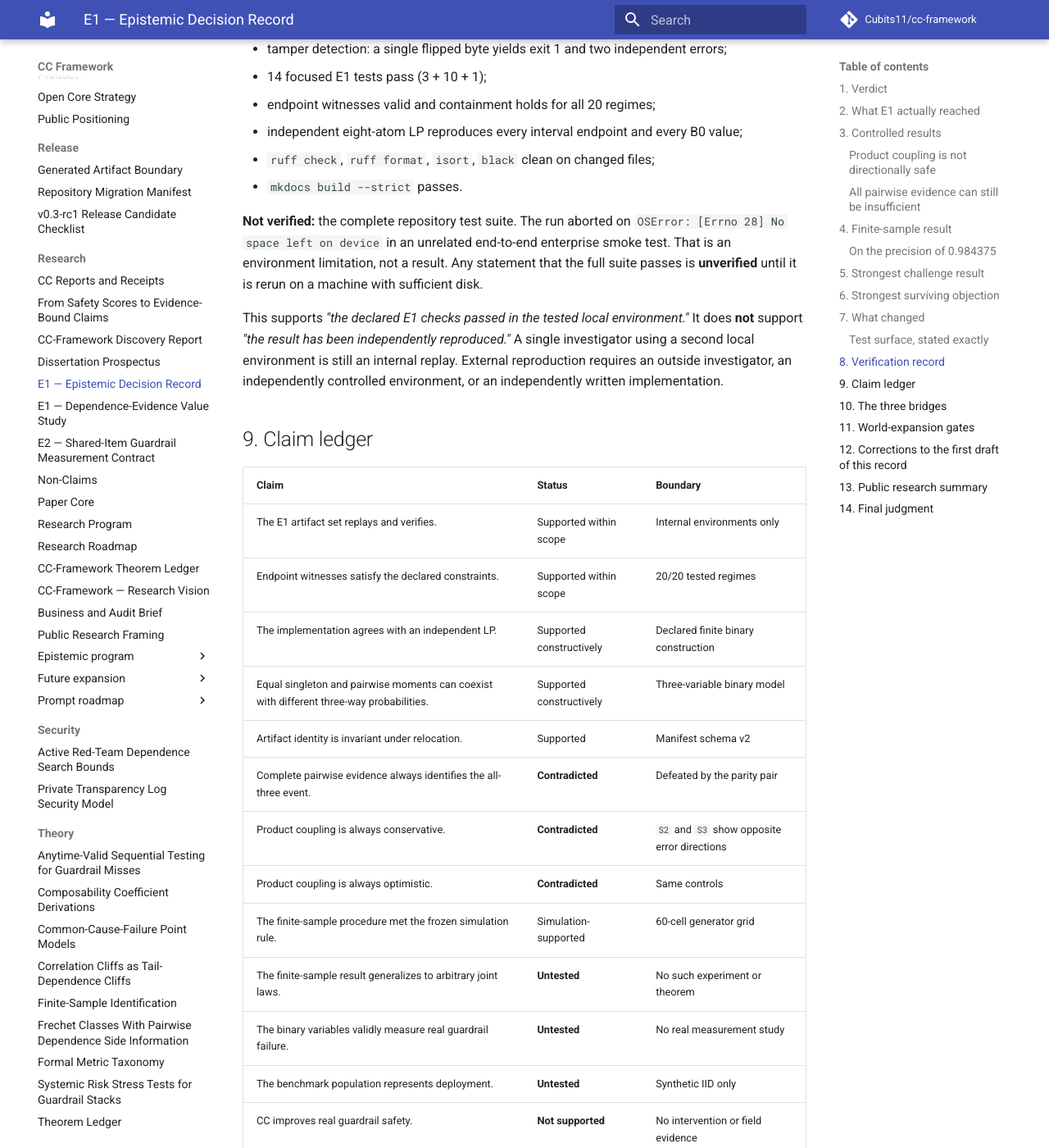
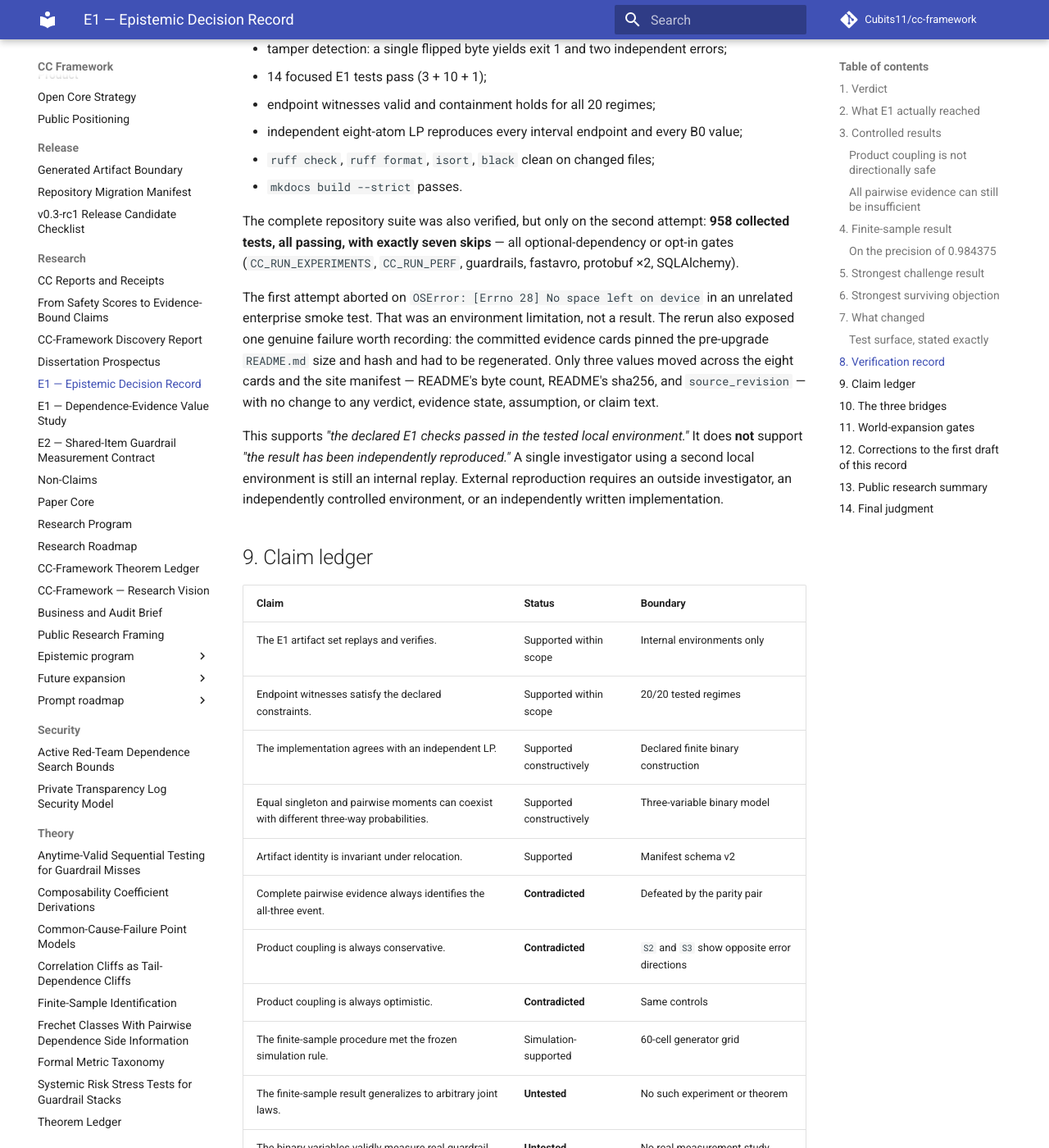
Before and after one commit to Cubits11/cc-framework, an MkDocs documentation site: the page built from docs/research/E1_DECISION_RECORD.md, in a window 1280 px wide and 1400 px high, scrolled down 6520 px. Shown: the whole window at 82% size. Built offline with MkDocs 1.6.1 and Material for MkDocs 9.7.7, drawn with Linux system fonts in a browser that asks for light colours; comment, search, counter and statistics services are not loaded; some of the changed text lies outside the part shown.

Commit message:
docs(research): confirm the full-suite claim the record had marked unverified
The decision record marked "the complete pytest suite passes" as
unverified because the run aborted on disk exhaustion. With disk freed
the suite completes: 958 tests, all passing, exactly seven skips, all of
them optional-dependency or opt-in gates.

Records it as resolved rather than quietly deleting the caveat. The
draft's original claim turns out to have been true -- but it was
unevidenced when written, and an unevidenced true statement is the same
discipline failure as an overclaim. The corrections table now says so.

Leaving a now-checkable claim marked unverified would have been an
overclaim in the opposite direction.

Also notes the one genuine failure the rerun exposed: the committed
evidence cards pinned the pre-upgrade README hash.

Co-Authored-By: Claude Opus 5 <noreply@anthropic.com>

```diff
--- a/docs/research/E1_DECISION_RECORD.md
+++ b/docs/research/E1_DECISION_RECORD.md
@@ -251,11 +251,18 @@ Verified in the local environment at the time of writing:
 - `ruff check`, `ruff format`, `isort`, `black` clean on changed files;
 - `mkdocs build --strict` passes.
 
-**Not verified:** the complete repository test suite. The run aborted on
-`OSError: [Errno 28] No space left on device` in an unrelated end-to-end
-enterprise smoke test. That is an environment limitation, not a result. Any
-statement that the full suite passes is **unverified** until it is rerun on a
-machine with sufficient disk.
+The complete repository suite was also verified, but only on the second
+attempt: **958 collected tests, all passing, with exactly seven skips** — all
+optional-dependency or opt-in gates (`CC_RUN_EXPERIMENTS`, `CC_RUN_PERF`,
+guardrails, fastavro, protobuf ×2, SQLAlchemy).
+
+The first attempt aborted on `OSError: [Errno 28] No space left on device` in an
+unrelated enterprise smoke test. That was an environment limitation, not a
+result. The rerun also exposed one genuine failure worth recording: the
+committed evidence cards pinned the pre-upgrade `README.md` size and hash and
+had to be regenerated. Only three values moved across the eight cards and the
+site manifest — README's byte count, README's sha256, and `source_revision` —
+with no change to any verdict, evidence state, assumption, or claim text.
 
 This supports *"the declared E1 checks passed in the tested local
 environment."* It does **not** support *"the result has been independently
@@ -284,7 +291,7 @@ implementation.
 | CC predicts adaptive attack success. | **Not supported** | No adaptive attacker implemented |
 | Interval narrowing is worth its measurement cost. | **Untested** | No value-of-information analysis |
 | The results are independently reproduced. | **Untested** | Internal replay only |
-| The full repository suite passes. | **Unverified** | Aborted on disk exhaustion |
+| The full repository suite passes. | Supported within scope | 958 tests, 7 optional skips, single local environment |
 | Artifact hashes prove empirical truth. | **False by category** | Hashes establish identity, not validity |
 
 ## 10. The three bridges
@@ -328,7 +335,7 @@ claim expansion must apply that discipline to itself.
 | 1 | `0.984375` is spurious six-decimal precision. | It is exactly `126/128`. The criticism was aimed at the wrong level and is withdrawn. |
 | 2 | The report should disclose seed, replicates, nominal coverage, grid, covered counts, and the `0.84` rationale. | All six were already disclosed in `study.json` before the criticism was written. |
 | 3 | Seven categories of new tests were added. | 14 test functions across three files. Verifier capabilities were miscounted as tests. |
-| 4 | The complete `pytest -q` suite passed with seven expected skips. | Unverified. The run aborted on disk exhaustion. |
+| 4 | The complete `pytest -q` suite passed with seven expected skips. | Unevidenced when written — that run aborted on disk exhaustion. Since confirmed: 958 tests, exactly seven skips. The statement was true, but it was not verified at the time it was made, which is the same failure as an overclaim. |
 | 5 | The artifact set is manifest-hashed and replayable. | True, but the manifest digest was path-dependent until it was fixed; external replay would have appeared to fail. |
 
 ## 13. Public research summary
```
